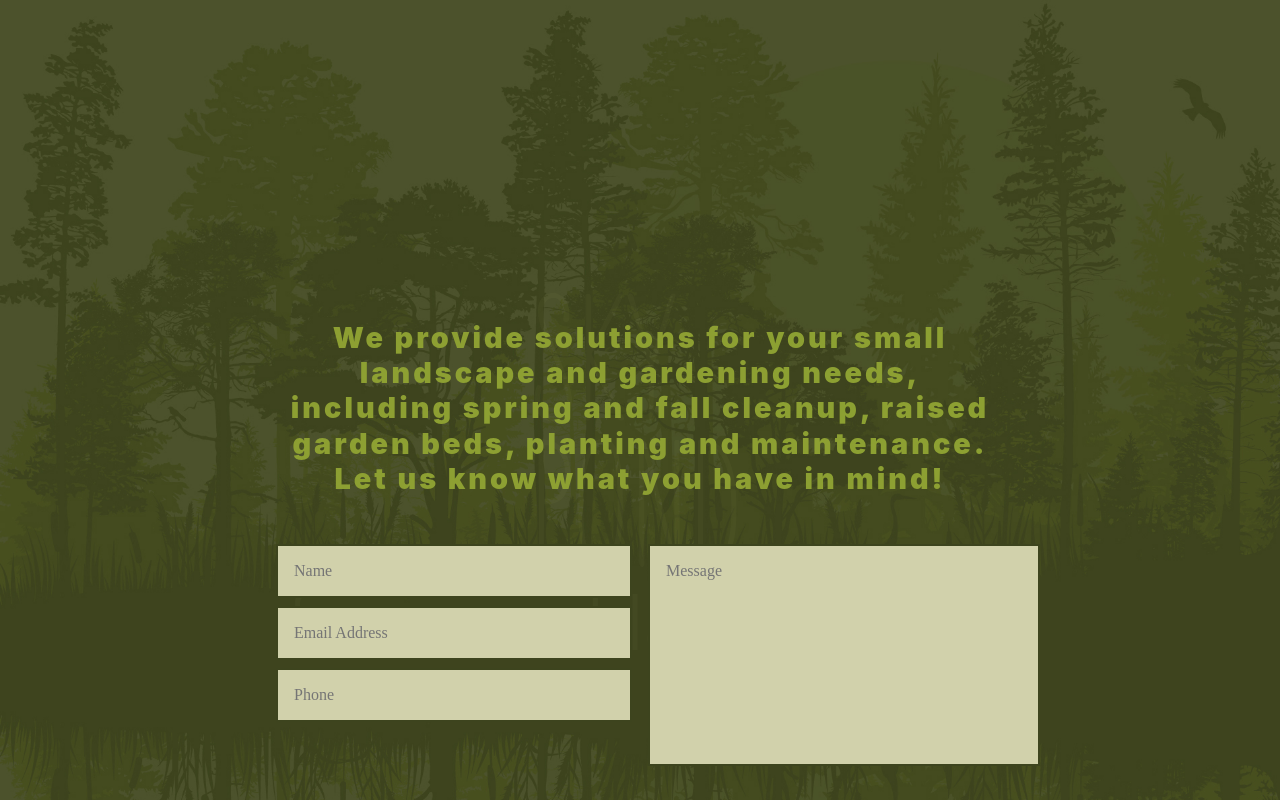
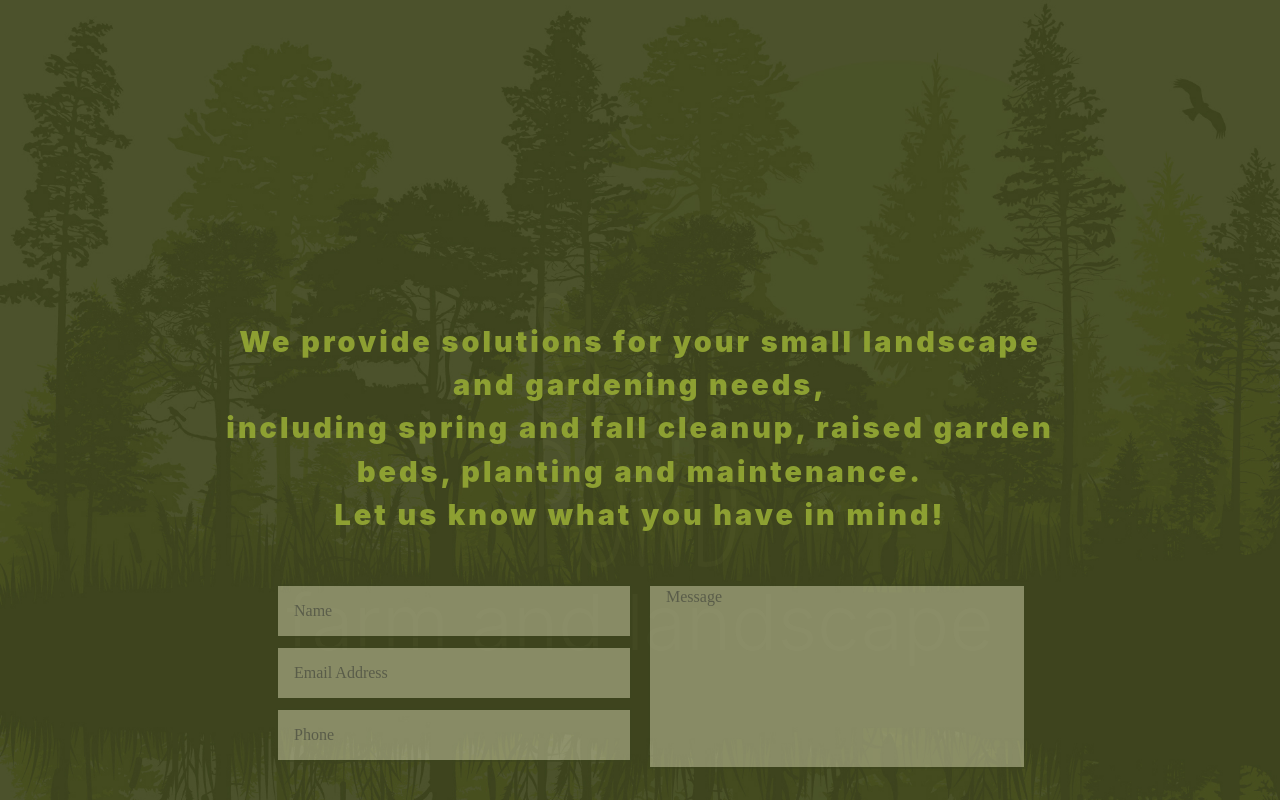
Before and after one commit to kfiddle/skypond-react, a React (Create React App) app: page / in a window 1280 px wide. Shown: the top 802 px of the page. Built offline with nearby package versions, Linux system fonts and the light colour scheme.

Commit message:
contact form email

```diff
--- a/package.json
+++ b/package.json
@@ -6,6 +6,7 @@
     "@testing-library/jest-dom": "^5.11.4",
     "@testing-library/react": "^11.1.0",
     "@testing-library/user-event": "^12.1.10",
+    "emailjs-com": "^3.1.0",
     "react": "^17.0.2",
     "react-dom": "^17.0.2",
     "react-scripts": "4.0.3",
--- a/src/components/Bird/Bird.module.css
+++ b/src/components/Bird/Bird.module.css
@@ -1,8 +1,8 @@
 .bird {
 
   position: absolute;
-  bottom: 50.3%;
-  right: 33.9%;
-  width: 21%;
+  bottom: 49.8%;
+  right: 32%;
+  width: 24.5%;
   transition: 6s;
 }
--- a/src/components/Contact/ContactForm.js
+++ b/src/components/Contact/ContactForm.js
@@ -1,17 +1,116 @@
-import React, { useState, useEffect } from "react";
+import React, { useState, useEffect, useRef, useReducer } from "react";
 
-import styles from "./Contact.module.css";
+import emailjs from "emailjs-com";
 
+import styles from "./ContactForm.module.css";
 import Wrapper from "../Wrapper";
+
+
+const userId = "user_ziX5oSLNJRahUxs9dz2xC";
+const serviceId = "service_whc7i1l";
+const templateId = "template_xhux42i";
+
+const initialFormState = { name: "", email: "", message: "" };
+
+const inputReducer = (state, action) => {
+  if (action.type === "name") {
+    return { ...state, name: action.name };
+  } else if (action.type === "email") {
+    return { ...state, email: action.email };
+  } else if (action.type === "message") {
+    return { ...state, message: action.message };
+  } else {
+    return initialFormState;
+  }
+};
+
 
 const ContactForm = (props) => {
   const [risen, setRisen] = useState(110);
   const [textGlow, setTextGlow] = useState(0);
 
+  const [emptySubmission, setEmptySubmission] = useState(false);
+  const [foneNumber, setfoneNumber] = useState("");
+
+
+  const [inputs, setInputDispatcher] = useReducer(
+    inputReducer,
+    initialFormState
+  );
+
+  const name = useRef();
+  const email = useRef();
+  const phoneNumber = useRef();
+  const message = useRef();
+
+  const typedName = (event) =>
+    setInputDispatcher({ type: "name", name: event.target.value });
+  const typedEmail = (event) =>
+    setInputDispatcher({ type: "email", email: event.target.value });
+  const typedMessage = (event) =>
+    setInputDispatcher({ type: "message", message: event.target.value });
+
   useEffect(() => {
     setTimeout(() => setRisen(10), 3000);
     setTimeout(() => setTextGlow(1.0), 4000);
   }, []);
+
+  const formatNumber = (event) => {
+    if (isNaN(event.nativeEvent.data) || event.target.value.length === 13) {
+      return;
+    }
+
+    if (
+      (event.target.value.length === 3 || event.target.value.length === 7) &&
+      !isNaN(event.nativeEvent.data)
+    ) {
+      setfoneNumber((previous) => event.target.value + "-");
+    } else {
+      setfoneNumber((previous) => event.target.value);
+    }
+  };
+
+  const submissionCheck = (event) => {
+    setEmptySubmission(false);
+  };
+
+  const checkForDelete = (event) => {
+    setEmptySubmission(false);
+    if (
+      event.code === "Backspace" &&
+      foneNumber[foneNumber.length - 1] === "-"
+    ) {
+      setfoneNumber((previous) => previous.slice(0, -1));
+    }
+  };
+
+  const submitInfo = () => {
+    let contactInfo = {
+      fullName: name.current.value,
+      phoneNumber: phoneNumber.current.value,
+      emailAddress: email.current.value,
+      message: message.current.value,
+    };
+
+    let empty = true;
+
+    for (let key in contactInfo) {
+      if (contactInfo[key].length > 0) {
+        empty = false;
+      }
+    }
+
+    if (empty === true) {
+      setEmptySubmission(true);
+      return;
+    }
+
+    emailjs.send(serviceId, templateId, contactInfo, userId);
+    console.log(serviceId, templateId, contactInfo, userId);
+
+    setfoneNumber("");
+    setInputDispatcher({ type: "reset" });
+  };
 
   return (
     <Wrapper>
@@ -29,18 +128,42 @@ const ContactForm = (props) => {
 
           <div className={styles.contact_form}>
             <div className={styles.left_column}>
-              <input placeholder={"Name"}></input>
-              <input placeholder={"Email Address"}></input>
-              <input placeholder={"Phone"}></input>
+              <input
+                placeholder={"Name"}
+                ref={name}
+                onKeyDown={submissionCheck}
+                onChange={typedName}
+                value={inputs.name}
+              ></input>
+              <input
+                placeholder={"Email Address"}
+                ref={email}
+                onKeyDown={submissionCheck}
+                onChange={typedEmail}
+                value={inputs.email}
+              ></input>
+              <input
+                placeholder={"Phone"}
+                ref={phoneNumber}
+                onChange={formatNumber}
+                onKeyDown={checkForDelete}
+                value={foneNumber}
+              ></input>
             </div>
 
             <div className={styles.right_column}>
-              <textarea placeholder={"Message"}></textarea>
+              <textarea
+                placeholder={"Message"}
+                ref={message}
+                onKeyDown={submissionCheck}
+                onChange={typedMessage}
+                value={inputs.message}
+              ></textarea>
             </div>
           </div>
 
           <div className={styles.submit_button}>
-            <button style={{ opacity: textGlow }}>Send Message</button>
+            <button onClick={submitInfo} style={{ opacity: textGlow }}>Send Message</button>
           </div>
         </div>
       </div>
--- a/src/components/Contact/Contact.module.css
+++ b/src/components/Contact/ContactForm.module.css
@@ -15,11 +15,11 @@
 .text {
   font-size: 1.8rem;
   font-weight: 900;
-  line-height: 2.2rem;
+  line-height: 2.7rem;
   letter-spacing: 3px;
   margin: 0 auto;
   text-align: center;
-  width: 60%;
+  width: 65%;
   color: #8ea133;
   transition: 2s;
 }
@@ -34,6 +34,7 @@
 .left_column {
   display: flex;
   flex-direction: column;
+  margin: 0;
 }
 
 ::placeholder {
@@ -48,6 +49,7 @@ input {
   width: 20rem;
   margin-bottom: 0.5rem;
   padding: 1rem;
+  opacity: 0.5;
 }
 
 textarea {
@@ -55,10 +57,11 @@ textarea {
   border: 0.125rem solid #3d441e;
   font-family: "QUICKSAND";
   font-size: 1rem;
-  height: 100%;
-  margin-bottom: 0.5rem;
+  height: 95%;
+  margin-bottom: 1rem;
+  opacity: 0.5;
   overflow: auto;
-  padding: 1rem;
+  padding-left: 1rem;
   resize: none;
   width: 100%;
 }
@@ -72,6 +75,7 @@ textarea {
 
 button {
   background: #8ea133;
+  background-blend-mode: multiply;
   border: none;
   border-radius: 7px;
   cursor: pointer;
@@ -85,6 +89,6 @@ button {
 }
 
 button:hover {
-    background: #76852f;
-    color:#d6f71e;
+  background: #76852f;
+  color: #d6f71e;
 }
```
Also changed, not shown: 1 other file (tests, documents, lock files or other folders).
